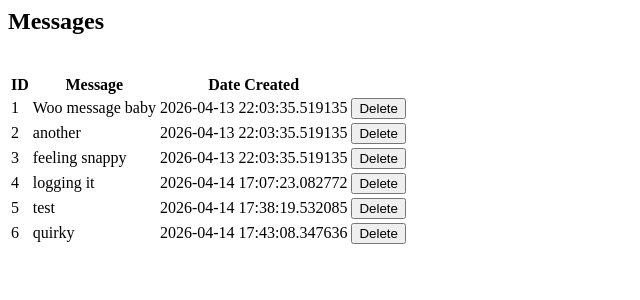
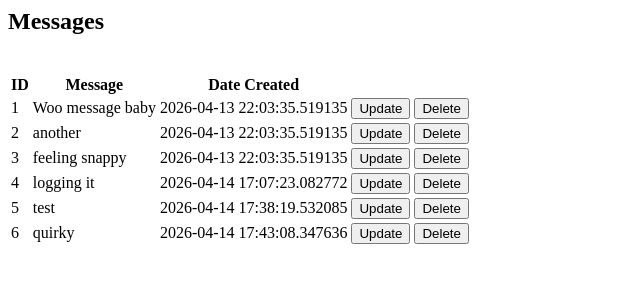
Before and after one commit to icefireturtle/legendparse, a Flask app: page / in a window 1280 px wide. Shown: the top 300 px of the page, without its empty margins (0-640 px from the left). Run offline with Flask 3, Linux system fonts and the light colour scheme; data comes from the database, SQL or seed files in the repository; both versions use the stored data as it was after the commit.

Commit message:
created update.html, app route, index function to select by id to update that directs to update form, on update form pulls in id and message to update and commits changes to db

```diff
--- a/legendparse/app.py
+++ b/legendparse/app.py
@@ -48,6 +48,23 @@ def delete_message(id):
     db.session.commit()
     return redirect('/')
 
+@app.route('/update/<int:id>')
+def message_update(id):
+    message_id = Message.query.get_or_404(id)
+    message = message_id.message
+    return render_template('update.html', message=message_id.message, id=message_id.id)
+
+@app.route('/update/<int:id>', methods=["POST"])
+def update_message(id):
+    new_message = request.form.get("message")
+
+    if new_message is not None:
+        db.session.bulk_update_mappings(Message, [{'id': id, 'message': new_message}])
+        db.session.commit()
+        return redirect('/')
+    else:
+        return redirect('/')
+
 if __name__ == '__main__':
     with app.app_context():
         db.create_all()
--- a/legendparse/templates/index.html
+++ b/legendparse/templates/index.html
@@ -16,6 +16,7 @@
                 <td>{{data.id}}</td>
                 <td>{{data.message}}</td>
                 <td>{{data.date_created}}</td>
+                <td><a href="/update/{{data.id}}"><button type="button">Update</button></a></td>
                 <td><a href="/delete/{{data.id}}"><button type="button">Delete</button></a></td>
             </tbody>
             {% endfor %}
```
Also changed, not shown: legendparse/templates/update.html (added, +13 -0 lines), legendparse/var/app-instance/site.db.
